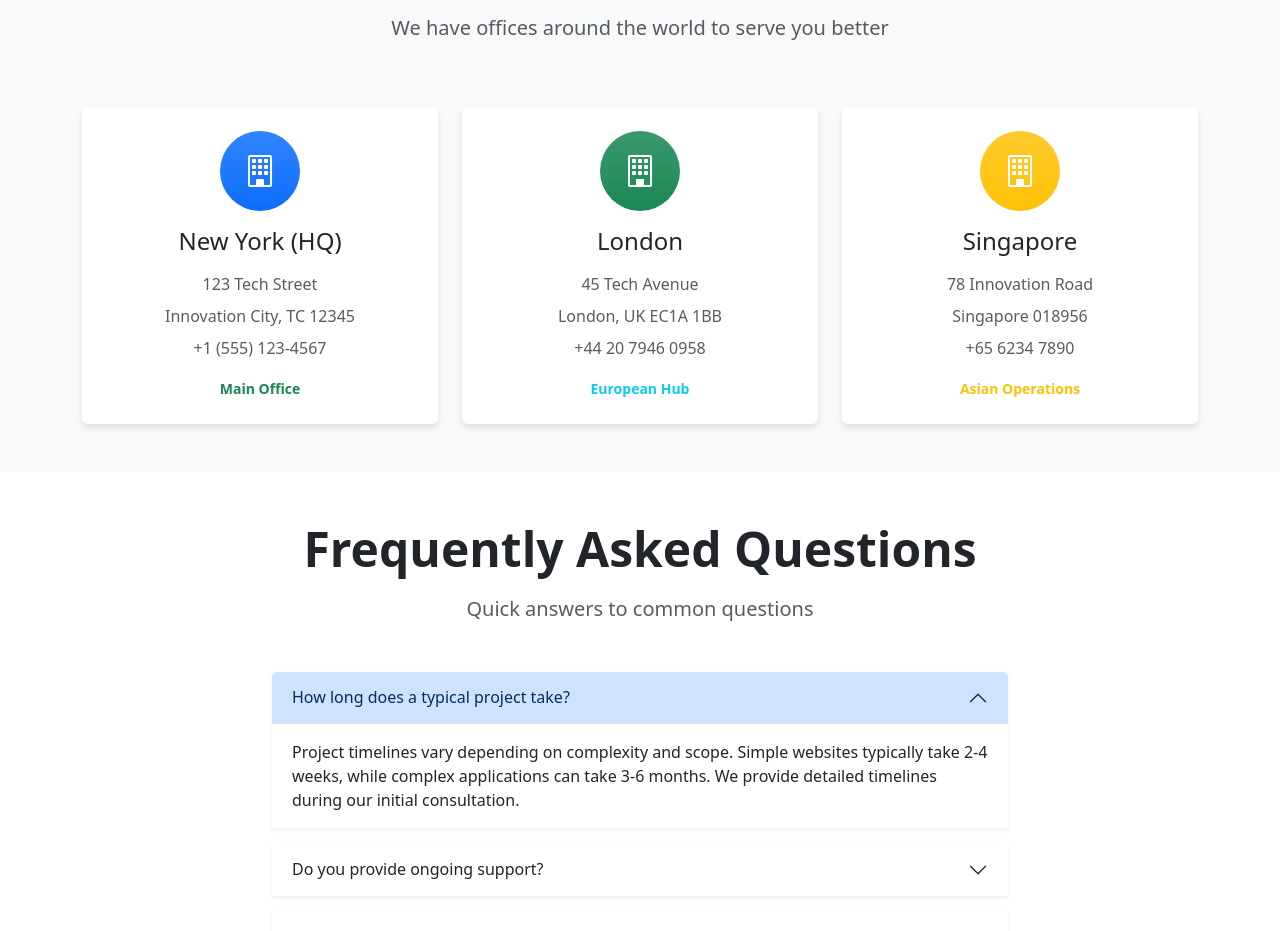
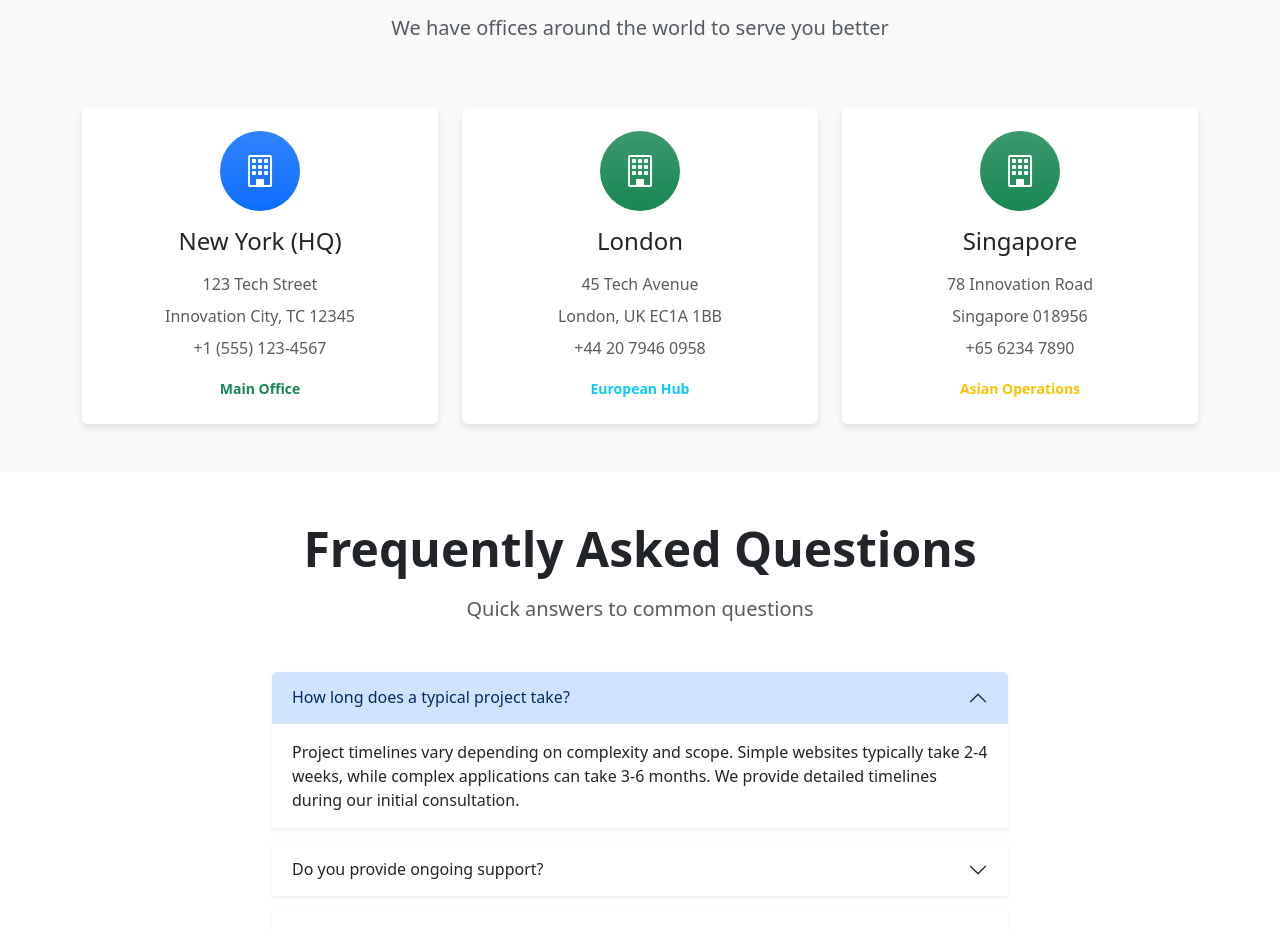
Before and after one commit to Rathan97/Rathan97.github.io, a plain HTML site: page contact.html in a window 1280 px wide. Shown: the part 1525-2456 px from the top of the page. Drawn offline with nearby package versions, Linux system fonts and the light colour scheme.

Commit message:
Update contact.html

```diff
--- a/contact.html
+++ b/contact.html
@@ -222,7 +222,7 @@
                 <div class="col-lg-4 col-md-6">
                     <div class="card office-card h-100">
                         <div class="card-body text-center p-4">
-                            <div class="bg-warning bg-gradient rounded-circle mx-auto mb-3 d-flex align-items-center justify-content-center" style="width: 80px; height: 80px;">
+                            <div class="bg-success bg-gradient rounded-circle mx-auto mb-3 d-flex align-items-center justify-content-center" style="width: 80px; height: 80px;">
                                 <i class="bi bi-building text-white fs-2"></i>
                             </div>
                             <h4 class="card-title mb-3">Singapore</h4>
@@ -392,4 +392,5 @@
         });
     </script>
 </body>
+
 </html>
```
